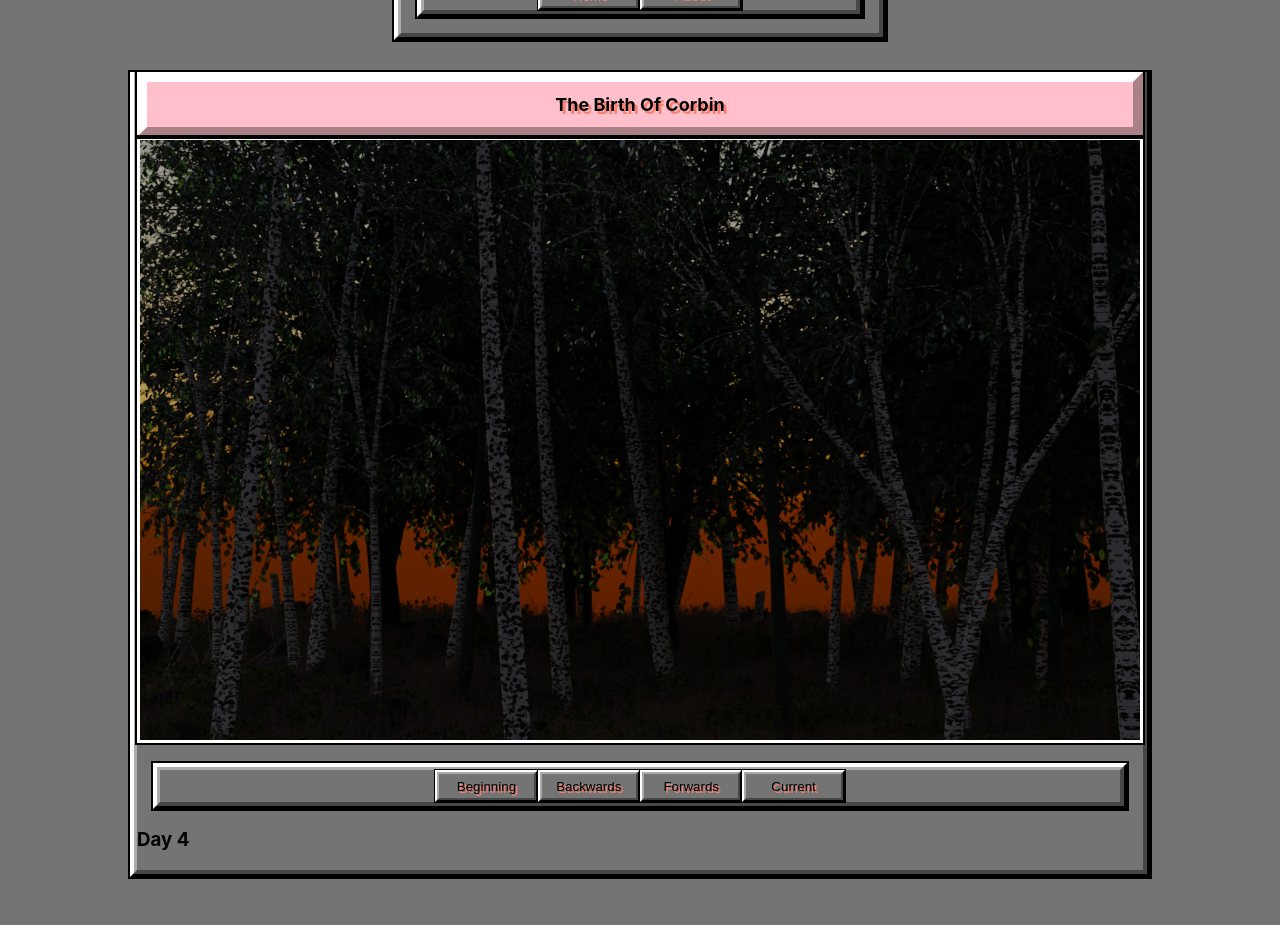
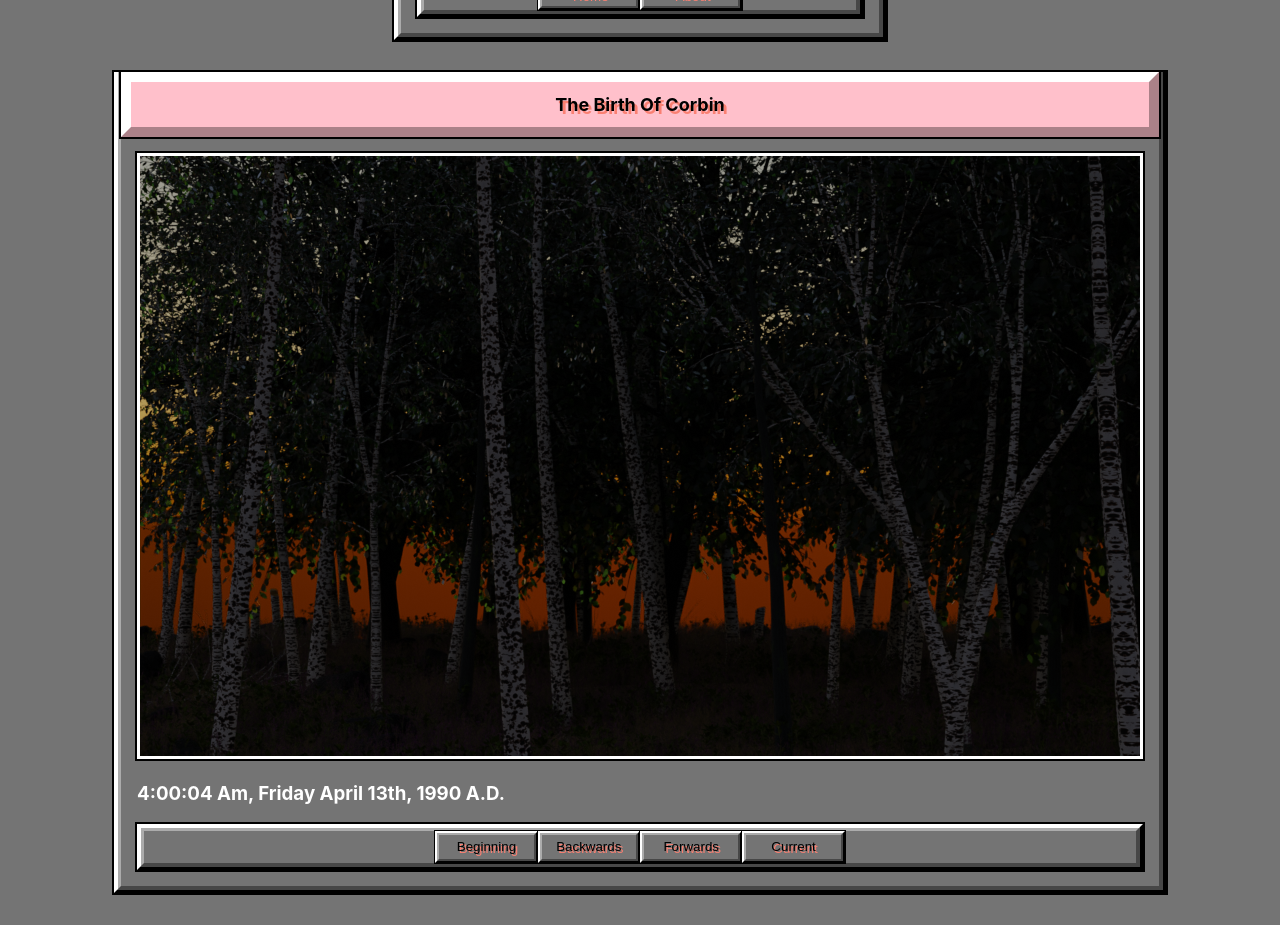
Before and after one commit to CoffeeJitterz/Corbin_The_Cabin, a React (Create React App) app in the folder corbin_the_cabin/: page / in a window 1280 px wide. Shown: the part 220-1145 px from the top of the page. Built offline with nearby package versions, Linux system fonts and the light colour scheme.

Commit message:
Date added

```diff
--- a/corbin_the_cabin/src/App.css
+++ b/corbin_the_cabin/src/App.css
@@ -59,6 +59,8 @@ text-shadow: 3px 3px salmon;
 img {
   border: 3px solid rgb(255, 255, 255);
   outline: 2px solid black;
+  margin: 1em;
+  margin-bottom: 0px;
 }
 
 .btns {
@@ -87,3 +89,8 @@ img {
   border-right-color: rgb(255, 255, 255);
   border-bottom-color: rgb(255, 255, 255);
 }
+
+.date {
+  color: white;
+  margin: 1em;
+}
--- a/corbin_the_cabin/src/components/Player.jsx
+++ b/corbin_the_cabin/src/components/Player.jsx
@@ -6,37 +6,40 @@ import Button from './shared/Button'
 
 function Player() {
 
-const [day, setDay] = useState(data[data.length - 1].day)
+const [frame, setFrame] = useState(data[data.length - 1].frame)
 
 const backwards = () => {
-  if(day > 0) {
-    setDay(day - 1)
+  if(frame > 0) {
+    setFrame(frame - 1)
   } else {
-    setDay(data[data.length - 1].day)
+    setFrame(data[data.length - 1].frame)
   }
 }
 const forwards = () => {
-  if(day < data.length - 1) {
-    setDay(day + 1)
+  if(frame < data.length - 1) {
+    setFrame(frame + 1)
   } else {
-    setDay(0)
+    setFrame(0)
   }
 }
 const current = () => {
-  setDay(data[data.length - 1].day)
+  setFrame(data[data.length - 1].frame)
 }
 
 const beginning = () => {
-  setDay(0)
+  setFrame(0)
 }
 
-const screen = <img src={data[day].image} alt='Corbin'/>
+const screen = <img src={data[frame].image} alt='Corbin'/>
 
   return (
   <Card title={true} text='The Birth Of Corbin' color='pink' size='large'>
     <div className="player">
       <div className='image_container'>
         {screen}
+      </div>
+      <div className="date" >
+        <h3>{data[frame].date}</h3>
       </div>
       <Card>
       <div className="btns">
@@ -46,9 +49,6 @@ const screen = <img src={data[day].image} alt='Corbin'/>
         <Button onClick={current}>Current</Button>
       </div>
       </Card>
-      <div className="day_count">
-        <h3>Day {day}</h3>
-      </div>
     </div>
   </Card>
   )
--- a/corbin_the_cabin/src/data/data.js
+++ b/corbin_the_cabin/src/data/data.js
@@ -6,24 +6,29 @@ import day4 from '../images/day4.png'
 
 const data = [
   {
-    day: 0,
+    frame: 0,
     image: day0,
+    date: '4:00:00 Am, Friday April 13th, 1990 A.D.',
   },
   {
-    day: 1,
+    frame: 1,
     image: day1,
+    date: '4:00:01 Am, Friday April 13th, 1990 A.D.',
   },
   {
-    day: 2,
+    frame: 2,
     image: day2,
+    date: '4:00:02 Am, Friday April 13th, 1990 A.D.',
   },
   {
-    day: 3,
+    frame: 3,
     image: day3,
+    date: '4:00:03 Am, Friday April 13th, 1990 A.D.',
   },
   {
-    day: 4,
+    frame: 4,
     image: day4,
+    date: '4:00:04 Am, Friday April 13th, 1990 A.D.',
   },
 ]
 
```
